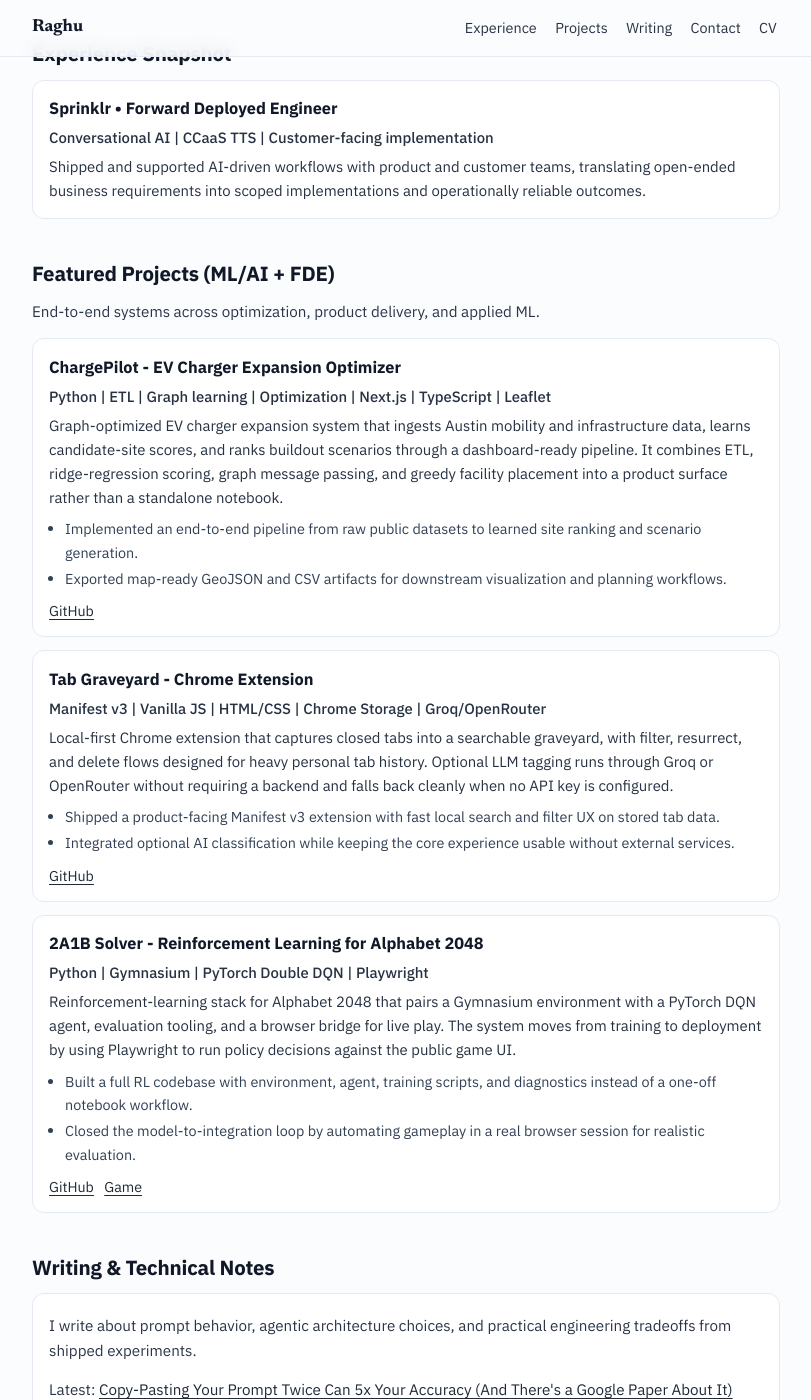
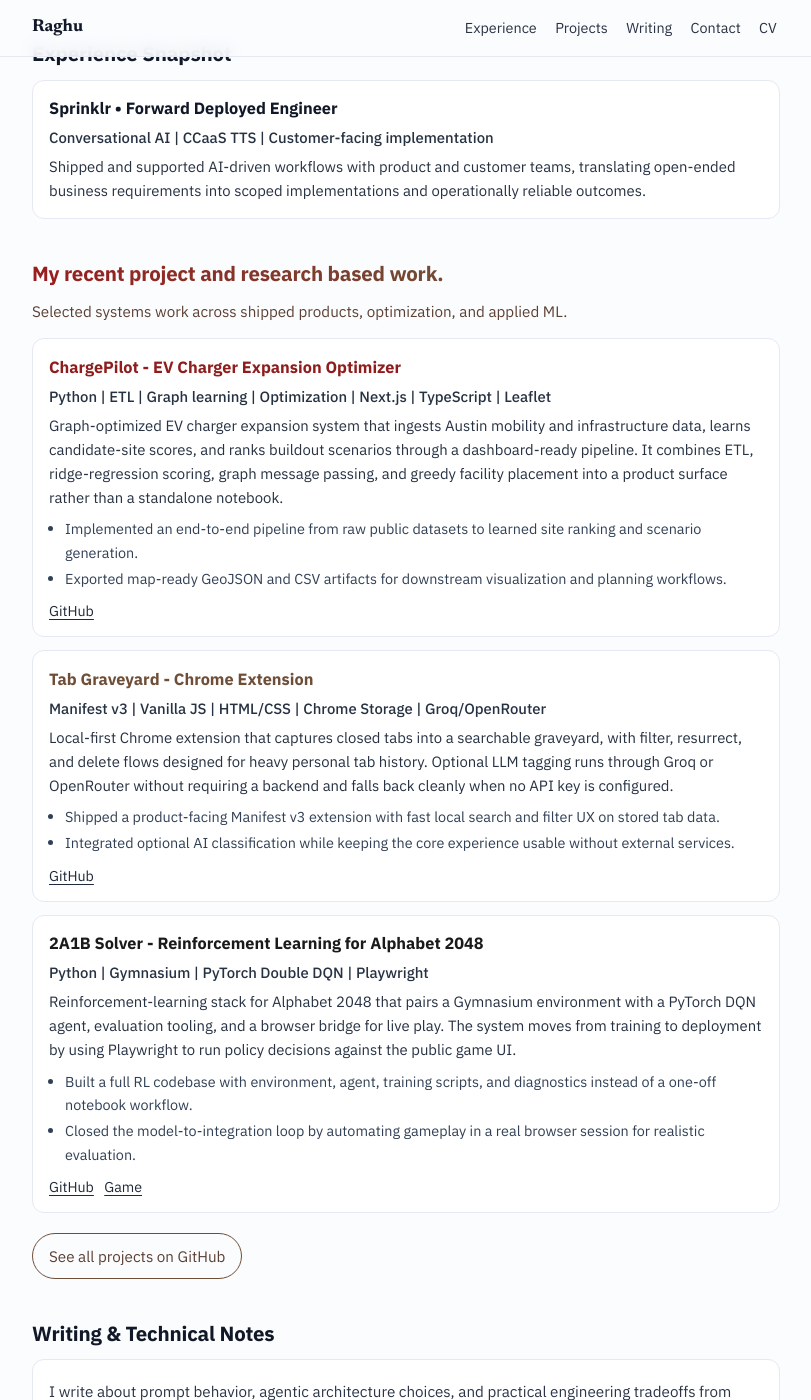
Before and after one commit to RogueTex/RogueTex.github.io, a Jekyll site: the page index.html, which Jekyll copies as it is, in a window 1280 px wide and 1400 px high, scrolled down 446 px. Shown: the whole window, without its empty margins (234-1045 px from the left). Built offline with Jekyll 4.4.1, drawn with Linux system fonts in a browser that asks for light colours.

Commit message:
Polish homepage projects section for portfolio clarity.
Tighten the projects presentation with section-only copy updates, light visual accents, and a GitHub CTA so the work reads more clearly for recruiters.

Made-with: Cursor

```diff
--- a/index.html
+++ b/index.html
@@ -65,11 +65,11 @@
     </section>
 
     <section id="projects">
-      <h2>Featured Projects (ML/AI + FDE)</h2>
-      <p class="contact-line">End-to-end systems across optimization, product delivery, and applied ML.</p>
+      <h2 style="background: linear-gradient(90deg, #9b1c1c 0%, #6f4e37 58%, #111111 100%); -webkit-background-clip: text; -webkit-text-fill-color: transparent; background-clip: text;">My recent project and research based work.</h2>
+      <p class="contact-line" style="color: #5c4033;">Selected systems work across shipped products, optimization, and applied ML.</p>
       <div class="project-list">
         <article class="project-item">
-          <h3>ChargePilot - EV Charger Expansion Optimizer</h3>
+          <h3 style="color: #8f1d1d;">ChargePilot - EV Charger Expansion Optimizer</h3>
           <p class="project-meta">Python | ETL | Graph learning | Optimization | Next.js | TypeScript | Leaflet</p>
           <p>
             Graph-optimized EV charger expansion system that ingests Austin mobility and infrastructure data, learns candidate-site scores, and ranks buildout scenarios through a dashboard-ready pipeline. It combines ETL, ridge-regression scoring, graph message passing, and greedy facility placement into a product surface rather than a standalone notebook.
@@ -84,7 +84,7 @@
         </article>
 
         <article class="project-item">
-          <h3>Tab Graveyard - Chrome Extension</h3>
+          <h3 style="color: #6f4e37;">Tab Graveyard - Chrome Extension</h3>
           <p class="project-meta">Manifest v3 | Vanilla JS | HTML/CSS | Chrome Storage | Groq/OpenRouter</p>
           <p>
             Local-first Chrome extension that captures closed tabs into a searchable graveyard, with filter, resurrect, and delete flows designed for heavy personal tab history. Optional LLM tagging runs through Groq or OpenRouter without requiring a backend and falls back cleanly when no API key is configured.
@@ -99,7 +99,7 @@
         </article>
 
         <article class="project-item">
-          <h3>2A1B Solver - Reinforcement Learning for Alphabet 2048</h3>
+          <h3 style="color: #1a1a1a;">2A1B Solver - Reinforcement Learning for Alphabet 2048</h3>
           <p class="project-meta">Python | Gymnasium | PyTorch Double DQN | Playwright</p>
           <p>
             Reinforcement-learning stack for Alphabet 2048 that pairs a Gymnasium environment with a PyTorch DQN agent, evaluation tooling, and a browser bridge for live play. The system moves from training to deployment by using Playwright to run policy decisions against the public game UI.
@@ -114,6 +114,9 @@
           </div>
         </article>
       </div>
+      <p class="contact-line" style="margin-top: 1.25rem;">
+        <a href="https://github.com/RogueTex" target="_blank" rel="noopener noreferrer" style="display: inline-block; padding: 0.6rem 1rem; border: 1px solid #6f4e37; border-radius: 999px; color: #5c4033; text-decoration: none;">See all projects on GitHub</a>
+      </p>
     </section>
 
     <section id="writing">
```
